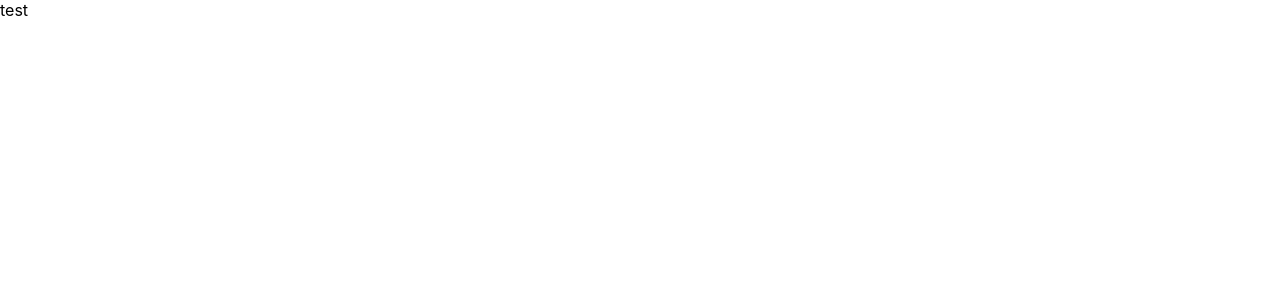
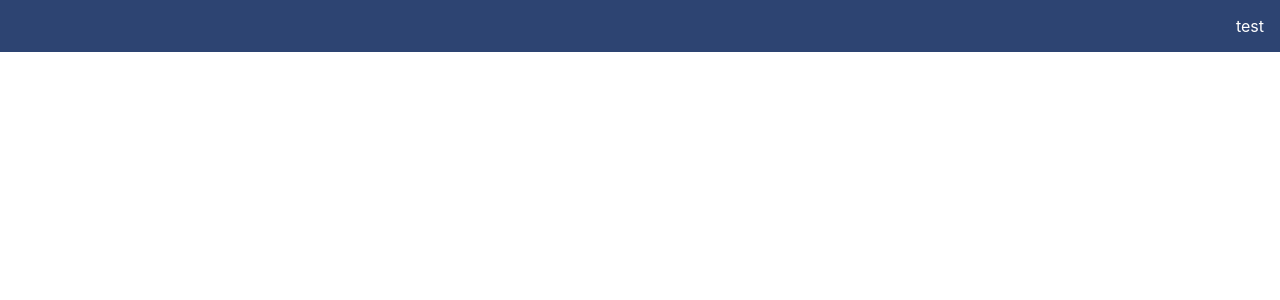
Before and after one commit to nasringh/blue_bank, a React (Create React App) app: page / in a window 1280 px wide. Shown: the top 300 px of the page. Built offline with nearby package versions, Linux system fonts and the light colour scheme.

Commit message:
emotion js installation and types and theme defined

```diff
--- a/package.json
+++ b/package.json
@@ -3,6 +3,9 @@
   "version": "0.1.0",
   "private": true,
   "dependencies": {
+    "@emotion/css": "^11.5.0",
+    "@emotion/react": "^11.5.0",
+    "@emotion/styled": "^11.3.0",
     "@testing-library/jest-dom": "^5.15.0",
     "@testing-library/react": "^11.2.7",
     "@testing-library/user-event": "^12.8.3",
--- a/src/App.tsx
+++ b/src/App.tsx
@@ -1,12 +1,20 @@
 import React from 'react';
+import { ThemeProvider } from "@emotion/react";
+import Header from "./components/header";
+import theme from "./theme/theme";
+import styled from '@emotion/styled';
+
+const Main = styled.div(({ theme }) => ({
+  direction: theme.direction,
+}));
 
 function App() {
   return (
-    <div className="App">
-      <header className="App-header">
-        test
-      </header>
-    </div>
+    <ThemeProvider theme={theme}>
+      <Main>
+        <Header />
+      </Main>
+    </ThemeProvider>
   );
 }
 
--- /dev/null
+++ b/src/components/header.tsx
@@ -0,0 +1,15 @@
+import styled from '@emotion/styled';
+
+const HeaderWrapper = styled.header(({ theme }) => ({
+  backgroundColor: theme.palette['navyBlue'],
+  padding: theme.spacing(2),
+  color: theme.palette['white'],
+}));
+
+export default function Header(){
+  return (
+    <HeaderWrapper>
+      test
+    </HeaderWrapper>
+  );
+};
--- /dev/null
+++ b/src/theme/theme.tsx
@@ -0,0 +1,42 @@
+import '@emotion/react';
+import { PaletteType, SpacingIndex, ThemeType } from './types';
+
+const direction = 'rtl';
+// export interface ThemeType {
+//   direction: 'rtl' | 'ltr',
+//   palette: Palette,
+//   rgba: (color: RgbColor, opacity: number) => string,
+//   spacings: number[],
+//   spacing: (...values: SpacingIndex[]) => string,
+//   font: Font,
+//   radius: Radius,
+//   mixins: Mixins,
+//   breakpoints: Breakpoints,
+//   logicalProp: LogicalPropFunc,
+//   zIndex: typeof zIndex,
+// }
+
+const palette: PaletteType = {
+  'white': 'rgb(255, 255, 255)',
+  'black': 'rgb(0, 0, 0)',
+  'navyBlue': 'rgb(45, 68, 114)',
+  'success': 'rgb(40, 180, 136)',
+  'error': 'rgb(231, 76, 60)',
+  'gray1': 'rgb(42, 56, 64)',
+  'gray2': 'rgb(124, 150, 166)',
+  'gray3': 'rgb(153, 177, 191)',
+};
+
+const spacings = [0, 0.5, 1, 1.5, 2, 2.5, 3, 3.5, 6, 8, 16];
+const spacing: (...values: SpacingIndex[]) => string = (...values) => (
+  values.map((v) => `${spacings[v]}rem`).join(' ')
+);
+
+const theme: ThemeType = {
+  direction,
+  palette,
+  spacing,
+  spacings,
+};
+
+export default theme;
--- /dev/null
+++ b/src/theme/types.ts
@@ -0,0 +1,16 @@
+import '@emotion/react';
+
+export type SpacingIndex = 0 | 1 | 2 | 3 | 4 | 5 | 6 | 7 | 8 | 9 | 10;
+export type RgbColor = `rgb(${number},${number},${number})`;
+export type PaletteType = { [key: string]: RgbColor };
+export interface ThemeType {
+  direction: 'rtl' | 'ltr',
+  palette: PaletteType;
+  spacings: number[];
+  spacing: (...values: SpacingIndex[]) => string;
+};
+
+declare module '@emotion/react' {
+  // eslint-disable-next-line @typescript-eslint/no-empty-interface
+  export interface Theme extends ThemeType { }
+}
```
Also changed, not shown: 1 other file (tests, documents, lock files or other folders).
